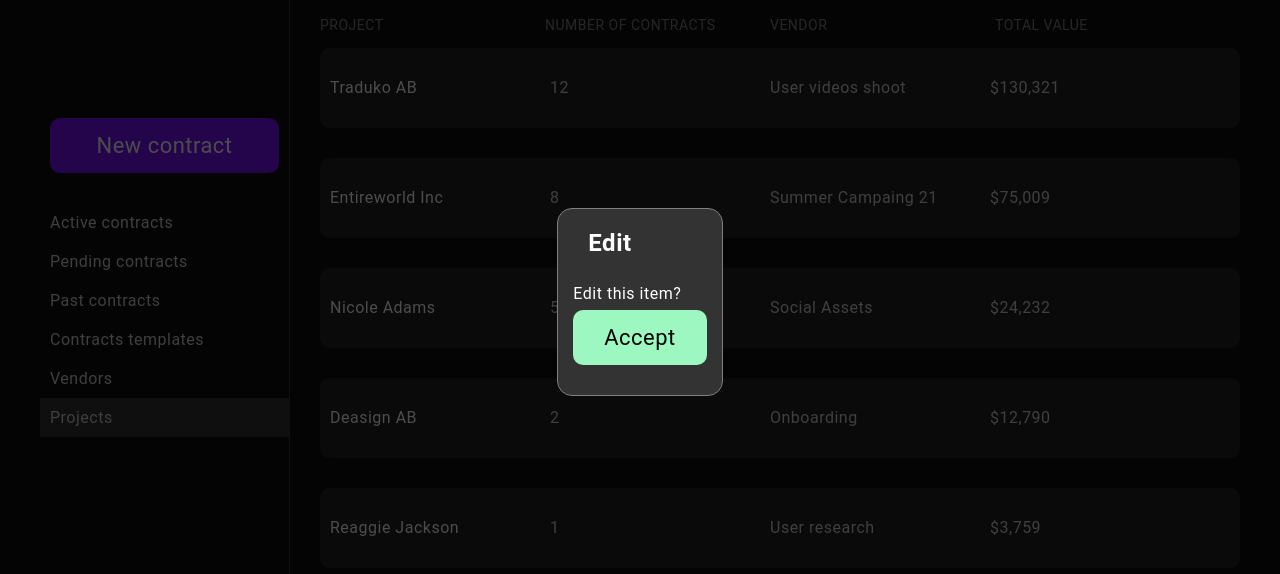
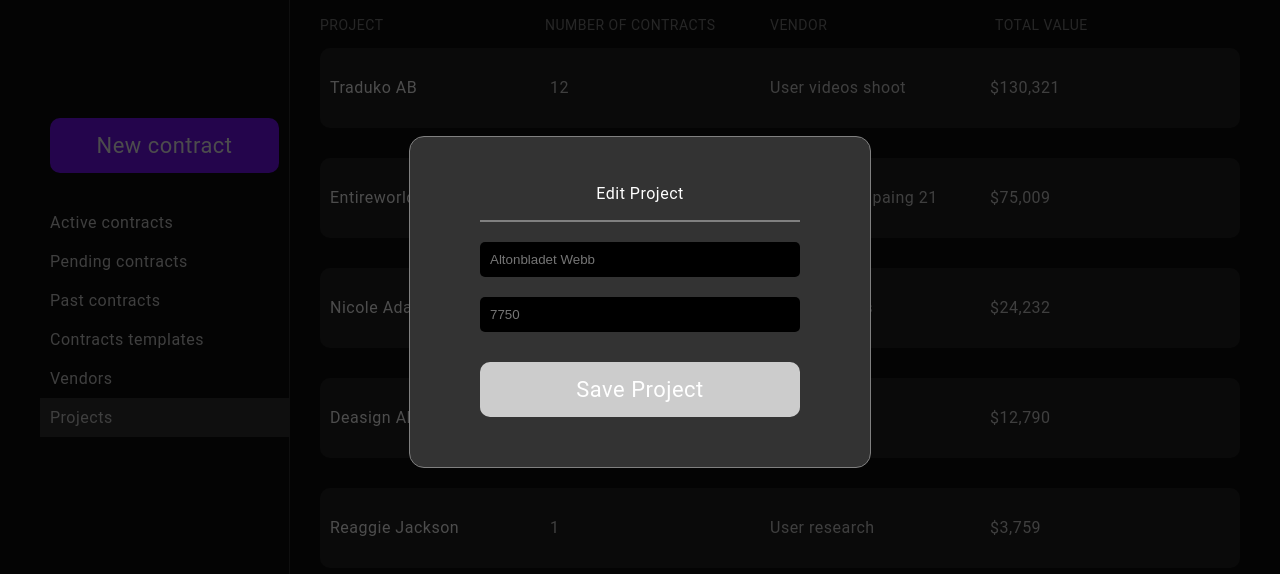
Before and after one commit to oakfusion/paperwork, a Gatsby site: page /projects in a window 1280 px wide. Both pictures are taken after a click on the element 1220 px from the left and 185 px from the top of the page. Shown: the part 98-672 px from the top of the page. Built offline with nearby package versions, Linux system fonts and the light colour scheme; Gatsby itself is replaced by a stand-in of ours.

Commit message:
Edit project popover

```diff
--- /dev/null
+++ b/src/components/EditProjectPop.tsx
@@ -0,0 +1,38 @@
+import React from "react"
+import Button from "./Button"
+import { IPopProps } from "../helpers/helpers"
+
+const EditProjectPop = (props: IPopProps) => {
+  const { editPopover, duplicatePopover, delPopover } = props
+  return (
+    <>
+      <div className="flex justify-center col mx-55px mb-20px">
+        <div className="py-5px my-2px flex justify-center ">Edit Project</div>
+        <div className="br-1-soli-gray my-10px"></div>
+        <div>
+          <div className="flex col justify-center">
+            <input
+              className="form-input-black"
+              placeholder="Altonbladet Webb"
+            ></input>
+            <input className="form-input-black" placeholder="7750"></input>
+          </div>
+          <div
+            onClick={() => {
+              editPopover(false)
+              delPopover(false)
+              duplicatePopover(false)
+            }}
+            className="mt-20 "
+          >
+            <Button textColor="white" backgroundColor="#cccccc">
+              Save Project
+            </Button>
+          </div>
+        </div>
+      </div>
+    </>
+  )
+}
+
+export default EditProjectPop
--- a/src/components/Project.tsx
+++ b/src/components/Project.tsx
@@ -3,7 +3,7 @@ import OptionsPopover from "../components/OptionsPopover"
 import Popover from "../components/Popover"
 import DeletePop from "../components/DeletePop"
 import DuplicatePop from "../components/DuplicatePop"
-import EditPop from "../components/EditPop"
+import EditProjectPop from "../components/EditProjectPop"
 
 interface IProject {
   project: string
@@ -36,7 +36,7 @@ const Project = (props: IProject) => {
           duplicatePopover={setDuplicatePopover}
           title={
             (duplicatePopover ? "Duplicate?" : "") +
-            (editPopover ? "Edit" : "") +
+            (editPopover ? "" : "") +
             (delPopover ? "Delete?" : "")
           }
         >
@@ -50,7 +50,7 @@ const Project = (props: IProject) => {
             <></>
           )}
           {editPopover ? (
-            <EditPop
+            <EditProjectPop
               delPopover={setDelPopover}
               editPopover={setEditPopover}
               duplicatePopover={setDuplicatePopover}
--- a/src/css/styles.scss
+++ b/src/css/styles.scss
@@ -52,6 +52,16 @@ $rose: #ffc7c7;
 }
 .mt-20 {
   margin-top: 20px;
+}
+
+.my-10px {
+  margin-top: 10px;
+  margin-bottom: 10px;
+}
+
+.mx-55px {
+  margin-right: 55px;
+  margin-left: 55px;
 }
 .flex {
   display: flex;
@@ -216,6 +226,15 @@ section {
   border-radius: 5px;
   padding: 10px;
   margin: 10px 15px 10px 0;
+}
+.form-input-black {
+  background-color: black;
+  color: gainsboro;
+  border: none;
+  border-radius: 5px;
+  padding: 10px;
+  margin: 10px 0 10px 0;
+  width: 300px;
 }
 .width-600 {
   width: 600px;
```
Also changed, not shown: src/css/styles.css, 1 other file.
